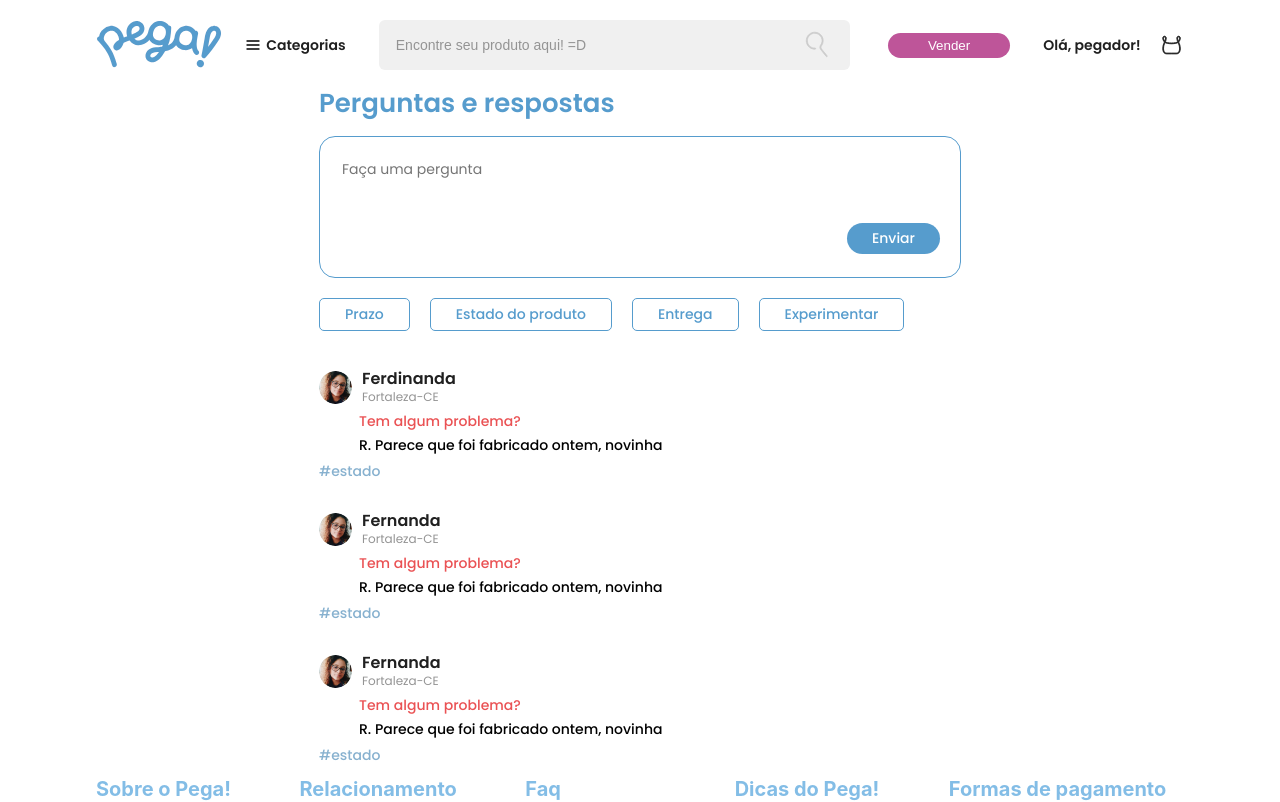
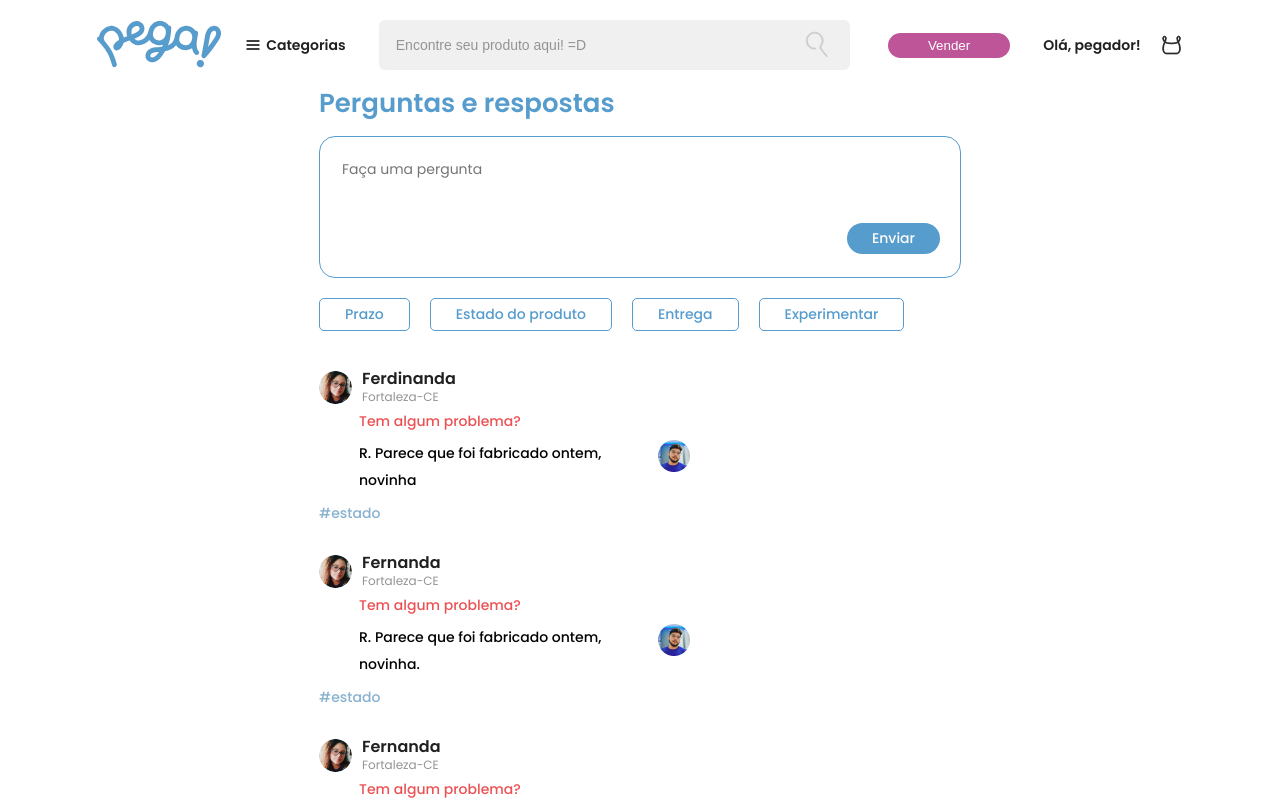
Before and after one commit to michelleromao/pega, a React (Create React App) app in the folder frontend/: page /test in a window 1280 px wide. Shown: the top 802 px of the page. Built offline with nearby package versions, Linux system fonts and the light colour scheme.

Commit message:
Add Comments component on Announcement page.

```diff
--- a/frontend/src/components/Product/CommentsArea/CommentItem.css
+++ b/frontend/src/components/Product/CommentsArea/CommentItem.css
@@ -1,5 +1,5 @@
 .comentario {
-    padding-top:20px;
+  padding-top: 20px;
   padding-bottom: 15px;
 }
 .perfil {
@@ -9,7 +9,7 @@
 }
 
 .perfil img {
-    width:33px;
+  width: 33px;
   border-radius: 50%;
   margin-right: 10px;
 }
@@ -29,7 +29,7 @@
 
 .dialogo {
   margin-left: 40px;
-    margin-top:10px;
+  margin-top: 10px;
 }
 
 .dialogo p {
@@ -38,15 +38,25 @@
   font-family: 'Poppins';
   margin-bottom: 10px;
 }
+.answer {
+  display: flex;
+  flex-flow: row;
+  margin-top: 2%;
+  line-height: 27px;
+  align-items: flex-start;
+  width: 55%;
+}
+.answer img {
+  margin-left: 2%;
+}
 #tag {
   font-family: 'Poppins';
-    margin-left:0;
+  margin-left: 0;
   font-size: 14px;
-    color: #87B1CF;
+  color: #87b1cf;
   font-weight: 500;
-
 }
 
 #pergunta {
-    color:#EA5254;
+  color: #ea5254;
 }
--- a/frontend/src/components/Product/CommentsArea/CommentItem.js
+++ b/frontend/src/components/Product/CommentsArea/CommentItem.js
@@ -1,22 +1,23 @@
-import React from 'react'
-import './CommentItem.css'
+import React from 'react';
+import './CommentItem.css';
 
-export default function CommentItem (props) {
+export default function CommentItem(props) {
   return (
     <div className="comentario">
       <div className="perfil">
-            <img src={props.foto}></img>
+        <img src={props.fotoComprador}></img>
         <div className="nome">
           <p>{props.nome}</p>
           <span>{props.cidade}</span>
         </div>
-
       </div>
       <div className="dialogo">
         <p id="pergunta">{props.pergunta}</p>
-            <p>R. {props.resposta}</p>
+        <p className="answer">
+          R. {props.resposta} <img src={props.fotoVendedor} alt="" />
+        </p>
       </div>
       <span id="tag">{props.tag}</span>
     </div>
-    )
+  );
 }
--- a/frontend/src/components/Product/CommentsArea/Comments.css
+++ b/frontend/src/components/Product/CommentsArea/Comments.css
@@ -2,16 +2,16 @@
   font-size: 26px;
   font-weight: 600;
   font-family: 'Poppins';
-    color: #569CCD;
+  color: #569ccd;
   margin-bottom: 20px;
 }
 
 .area-texto {
-    border: solid 1px #569CCD;
+  border: solid 1px #569ccd;
   border-radius: 16px;
   width: 600px;
   height: 100px;
-    padding:20px;
+  padding: 20px;
 }
 
 .area-texto textarea {
@@ -32,15 +32,16 @@
 }
 
 .botao input {
-    background: #569CCD;
+  background: #569ccd;
   color: #fff;
   padding: 5px 25px 5px 25px;
-    border:none;
+  border: none;
   border-radius: 36px;
   font-size: 14px;
   font-weight: 500;
   font-family: 'Poppins';
   transition: 0.4s;
+  cursor: pointer;
 }
 
 .botao input:focus {
@@ -53,7 +54,7 @@
 }
 
 .tags {
-    margin-top:20px;
+  margin-top: 20px;
   display: flex;
   flex-direction: row;
   justify-content: flex-start;
@@ -62,16 +63,16 @@
 .tags button {
   background: none;
   padding: 5px 25px 5px 25px;
-    border: solid 1px #569CCD;
+  border: solid 1px #569ccd;
   border-radius: 5px;
   font-size: 14px;
   font-weight: 500;
   font-family: 'Poppins';
   transition: 0.4s;
-    color: #569CCD;
-    margin:0 20px 0 0;
+  color: #569ccd;
+  margin: 0 20px 0 0;
 }
 
 .comentarios {
-    margin-top:20px;
+  margin-top: 20px;
 }
--- a/frontend/src/components/Product/CommentsArea/Comments.js
+++ b/frontend/src/components/Product/CommentsArea/Comments.js
@@ -1,16 +1,18 @@
-import React from 'react'
-import './Comments.css'
-import Comment from './CommentItem'
-import Fernanda from '../../../assets/photos/userphoto.png'
+import React from 'react';
+import './Comments.css';
+import Comment from './CommentItem';
+import Fernanda from '../../../assets/photos/userphoto.png';
+import Vendedor from '../../../assets/photos/fotoVendedor.png';
 
-export default function Comments (props) {
+export default function Comments(props) {
   return (
     <div className="comments">
       <h1>Perguntas e respostas</h1>
       <div className="area-texto">
         <textarea placeholder="Faça uma pergunta"></textarea>
         <div className="botao">
-                    <div></div><input type="button" value="Enviar" />
+          <div></div>
+          <input type="button" value="Enviar" />
         </div>
       </div>
 
@@ -22,17 +24,34 @@ export default function Comments (props) {
       </div>
 
       <div className="comentarios">
-                <Comment nome="Ferdinanda" cidade="Fortaleza-CE" foto={Fernanda}
-                pergunta="Tem algum problema?" resposta="Parece que foi fabricado ontem, novinha"
-                tag="#estado"/>
-                <Comment nome="Fernanda" cidade="Fortaleza-CE" foto={Fernanda}
-                pergunta="Tem algum problema?" resposta="Parece que foi fabricado ontem, novinha"
-                tag="#estado"/>
-                <Comment nome="Fernanda" cidade="Fortaleza-CE" foto={Fernanda}
-                pergunta="Tem algum problema?" resposta="Parece que foi fabricado ontem, novinha"
-                tag="#estado"/>
+        <Comment
+          nome="Ferdinanda"
+          cidade="Fortaleza-CE"
+          fotoComprador={Fernanda}
+          fotoVendedor={Vendedor}
+          pergunta="Tem algum problema?"
+          resposta="Parece que foi fabricado ontem, novinha"
+          tag="#estado"
+        />
+        <Comment
+          nome="Fernanda"
+          cidade="Fortaleza-CE"
+          fotoComprador={Fernanda}
+          fotoVendedor={Vendedor}
+          pergunta="Tem algum problema?"
+          resposta="Parece que foi fabricado ontem, novinha."
+          tag="#estado"
+        />
+        <Comment
+          nome="Fernanda"
+          cidade="Fortaleza-CE"
+          fotoComprador={Fernanda}
+          fotoVendedor={Vendedor}
+          pergunta="Tem algum problema?"
+          resposta="Parece que foi fabricado ontem, novinha"
+          tag="#estado"
+        />
       </div>
     </div>
-
-    )
+  );
 }
--- a/frontend/src/pages/Announcement/index.js
+++ b/frontend/src/pages/Announcement/index.js
@@ -4,13 +4,15 @@ import Breadcrumbs from '../../components/Breadcrumbs';
 import PhotosProduct from '../../components/Product/PhotosProduct';
 import ProductIformation from '../../components/Product/ProductIformation';
 import DescriptionProduct from '../../components/Product/DescriptionProduct';
+import Comment from '../../components/Product/CommentsArea/Comments';
+
 import SellerInformation from '../../components/SellerInformation';
 import ProductSmall from '../../components/ProductSmall';
 import './style.css';
 import Photoproduct from '../../assets/photos/photoproduct.png';
 import Photoproduct2 from '../../assets/photos/photoproduct2.png';
 import Photoproduct3 from '../../assets/photos/photoproduct3.png';
-import PhotoUser from '../../assets/photos/bestSeller.png';
+import PhotoUser from '../../assets/photos/bestSeller3.png';
 import PhotoProductSmall1 from '../../assets/photos/productsmall1.png';
 import PhotoProductSmall2 from '../../assets/photos/productsmall2.png';
 import PhotoProductSmall3 from '../../assets/photos/productsmall3.png';
@@ -39,14 +41,14 @@ function Announcement() {
         <DescriptionProduct description="Jaqueta rosa jeans, que vem com stickers para colocar no tecido. Rosinha claro, está um pouco desbotada em alguns cantos, na manga, mas nada demais. Possui alguns rasgos laterais, mas é do modelo. Apenas 2 meses de uso. Motivo da venda: não cabe mais em mim, nos braços ficam apertados. Veste P facilmente." />
         <SellerInformation
           photo={PhotoUser}
-          nameSeller="Fernanda"
-          location="Quixadá - CE"
+          nameSeller="Kainan"
+          location="Quixeramobim - CE"
           contFav="4"
           contComents="32"
         />
       </div>
       <div className="thirdContentProduct">
-        {/*aqui vai o component de comentário*/}
+        <Comment />
       </div>
       <div className="moreProductSeller">
         <h4>Mais desse vendedor</h4>
--- a/frontend/src/pages/Announcement/style.css
+++ b/frontend/src/pages/Announcement/style.css
@@ -7,6 +7,9 @@
   margin-bottom: 8%;
 }
 .secondContentProduct {
+  width: 84%;
+}
+.thirdContentProduct {
   width: 84%;
 }
 .moreProductSeller {
```
Also changed, not shown: frontend/src/assets/photos/fotoVendedor.png (added). Lines whose indentation alone changed are shown as unchanged.
